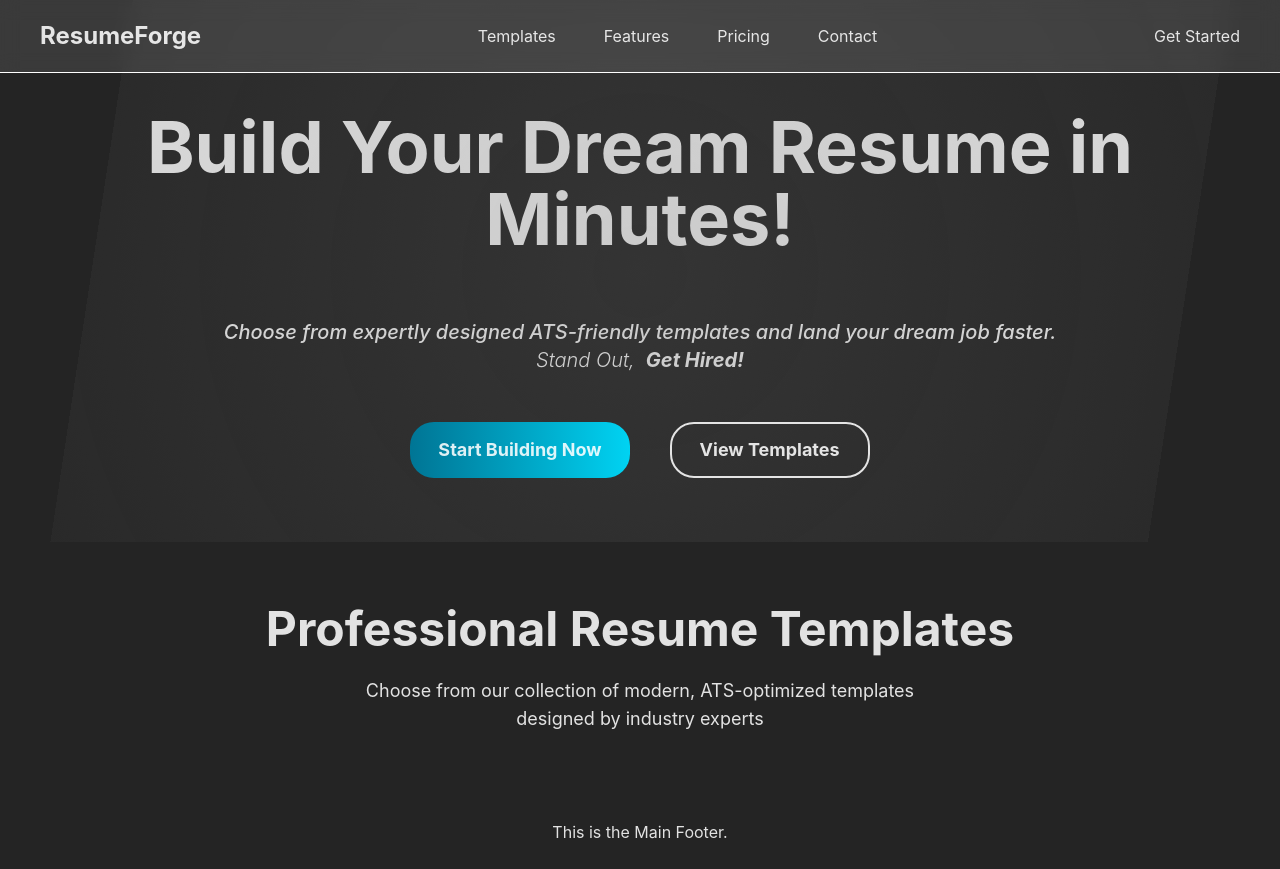
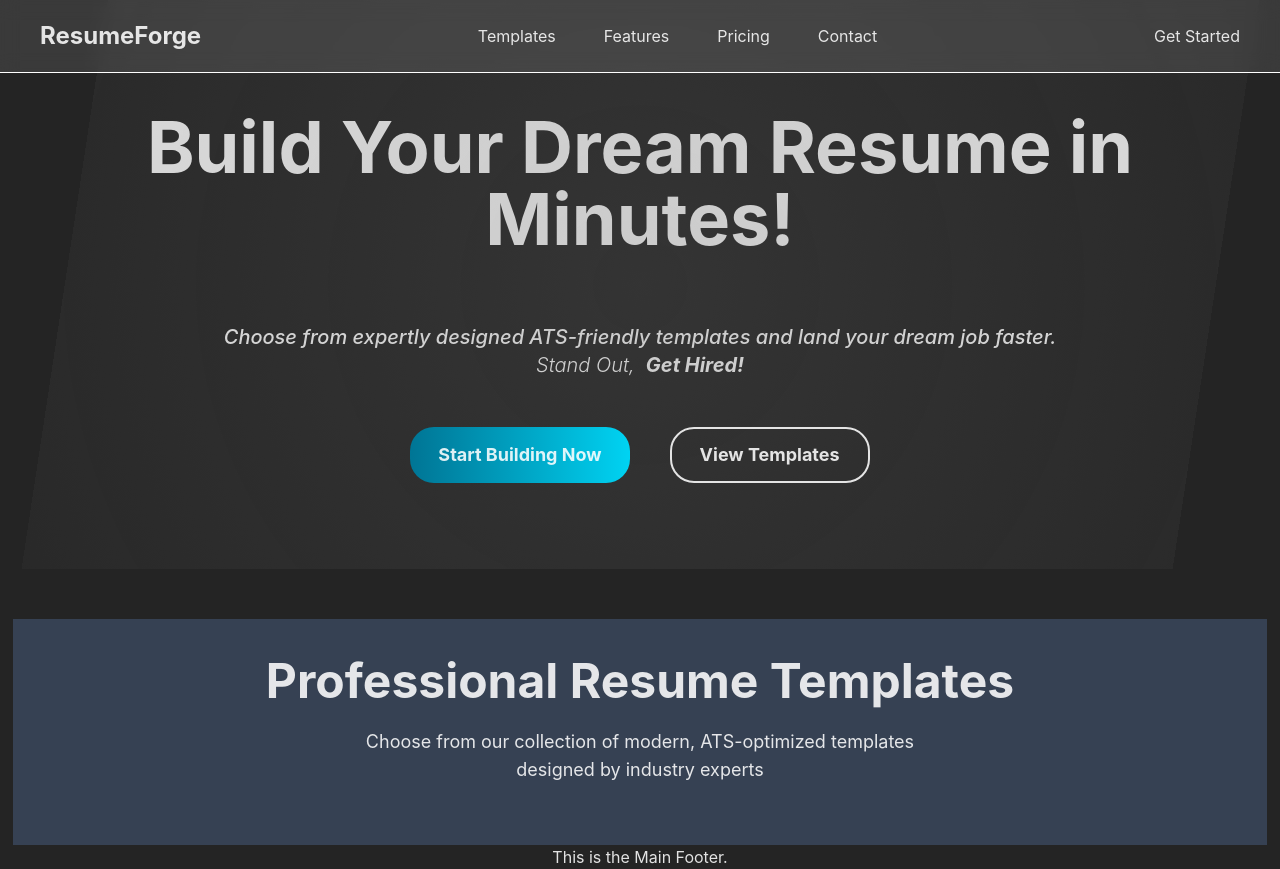
Before and after one commit to Subhranshu-Lenka/React-Resume-Builder, a React (Vite) app: page / in a window 1280 px wide. Before the commit the page ends 844 px from the top, so only its background shows below. Built offline with nearby package versions, Linux system fonts and the light colour scheme.

Commit message:
fine tuning the styles

```diff
--- a/src/pages/Home/Home.jsx
+++ b/src/pages/Home/Home.jsx
@@ -6,7 +6,7 @@ function Home() {
       <section className="hero">
         <div
           className="
-          max-w-full lg:max-w-[1200px] mx-auto text-center p-20
+          max-w-full lg:max-w-[1200px] mx-auto text-center pt-[6%] pb-[3%]
           hero-content-container
           "
         >
@@ -40,12 +40,16 @@ function Home() {
         </div>
       </section>
 
-      <main className="main-content">
+      <main className="main-content mt-[4%] bg-gray-700">
         <section id="templates" className="templates-preview">
           <div className="container">
             <div className="section-header">
               <h2 className="font-bold text-5xl">Professional Resume Templates</h2>
               <p className="text-lg py-[2%]">Choose from our collection of modern, ATS-optimized templates <br /> designed by industry experts</p>
+            </div>
+
+            <div className="templates-grid">
+
             </div>
           </div>
         </section>
--- a/src/pages/Home/home.css
+++ b/src/pages/Home/home.css
@@ -1,10 +1,11 @@
 .container {
-    padding: 5% 2%;
+    padding: 3%;
 }
 
 .hero {
     position: relative;
     overflow: hidden;
+    padding-bottom: 4rem;
 }
 
 .hero::before {
```
